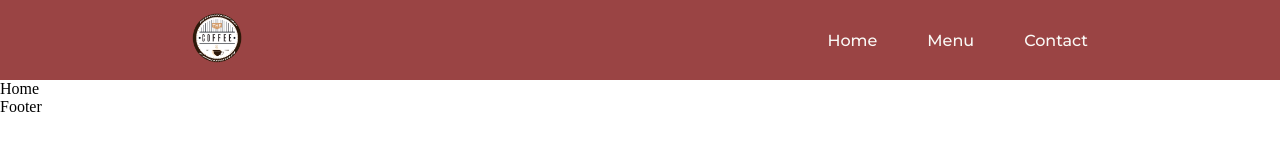
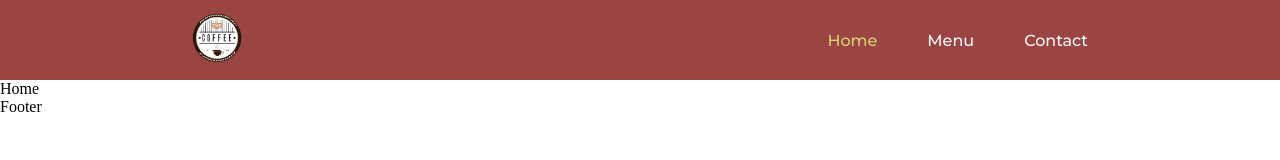
Before and after one commit to NaspoDev/CozyUpCafe, a React (Vite) app: page / in a window 1280 px wide. In both pictures the pointer is over the link "Home". Shown: the top 160 px of the page. Built offline with nearby package versions, Linux system fonts and the light colour scheme.

Commit message:
Header done

```diff
--- a/src/components/header/header.scss
+++ b/src/components/header/header.scss
@@ -21,6 +21,14 @@
     .nav-list {
       display: flex;
       gap: 50px;
+
+      li .router-link {
+        transition: all 0.3s;
+
+        &:hover {
+          color: $theme-color-yellowgreen;
+        }
+      }
     }
   }
 }
--- a/src/css/header.css
+++ b/src/css/header.css
@@ -70,3 +70,9 @@ img {
   display: flex;
   gap: 50px;
 }
+.header .inner-header .nav-list li .router-link {
+  transition: all 0.3s;
+}
+.header .inner-header .nav-list li .router-link:hover {
+  color: #d6d46d;
+}
```
